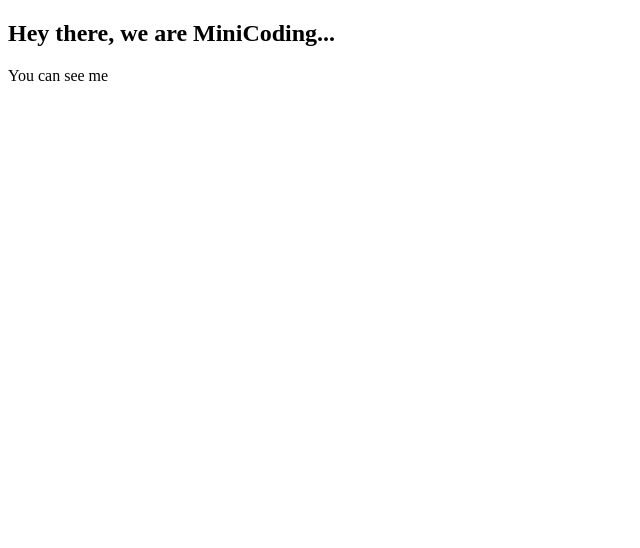
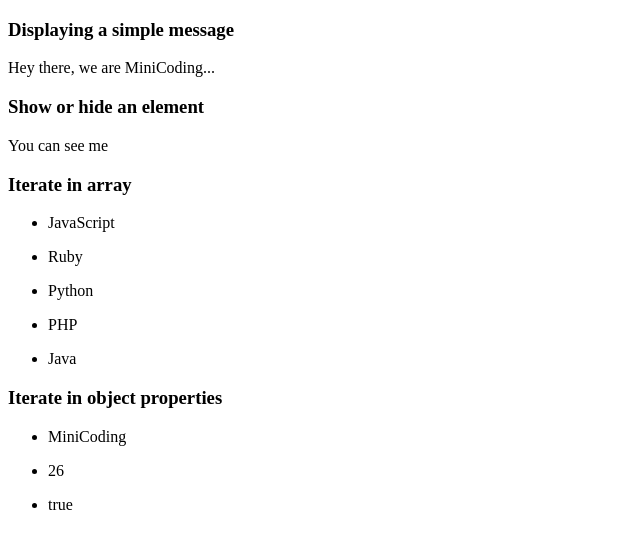
Before and after one commit to AlanRamrz/HelloVue, a plain HTML site: page index.html in a window 1280 px wide. Shown: the whole page, without its empty margins (0-640 px from the left). Drawn offline with nearby package versions, Linux system fonts and the light colour scheme.

Commit message:
Iterating

```diff
--- a/index.html
+++ b/index.html
@@ -7,13 +7,26 @@
   <body>
 
     <div id="ex1">
-      <h2>{{ message }}</h2>
+      <h3>Displaying a simple message</h3>
+      <label>{{ message }}</label>
     </div>
 
     <div id="ex2">
+      <h3>Show or hide an element</h3>
       <label v-if="visible">You can see me</label>
       <br>
       <label v-if="!visible">You can NOT see me</label>
+    </div>
+
+    <div id="ex3">
+      <h3>Iterate in array</h3>
+      <ul v-for="item in languages">
+        <li>{{ item }}</li>
+      </ul>
+      <h3>Iterate in object properties</h3>
+      <ul v-for="prop in person">
+        <li>{{ prop }}</li>
+      </ul>
     </div>
 
     <script src="https://cdn.jsdelivr.net/npm/vue/dist/vue.js"></script>
--- a/js/index.js
+++ b/js/index.js
@@ -11,3 +11,15 @@ var ex2 = new Vue({
     visible: true
   }
 })
+
+var ex3 = new Vue({
+  el: '#ex3',
+  data: {
+    languages: ["JavaScript","Ruby","Python","PHP","Java"],
+    person: {
+      name: "MiniCoding",
+      age: 26,
+      cool: true
+    }
+  }
+})
```
